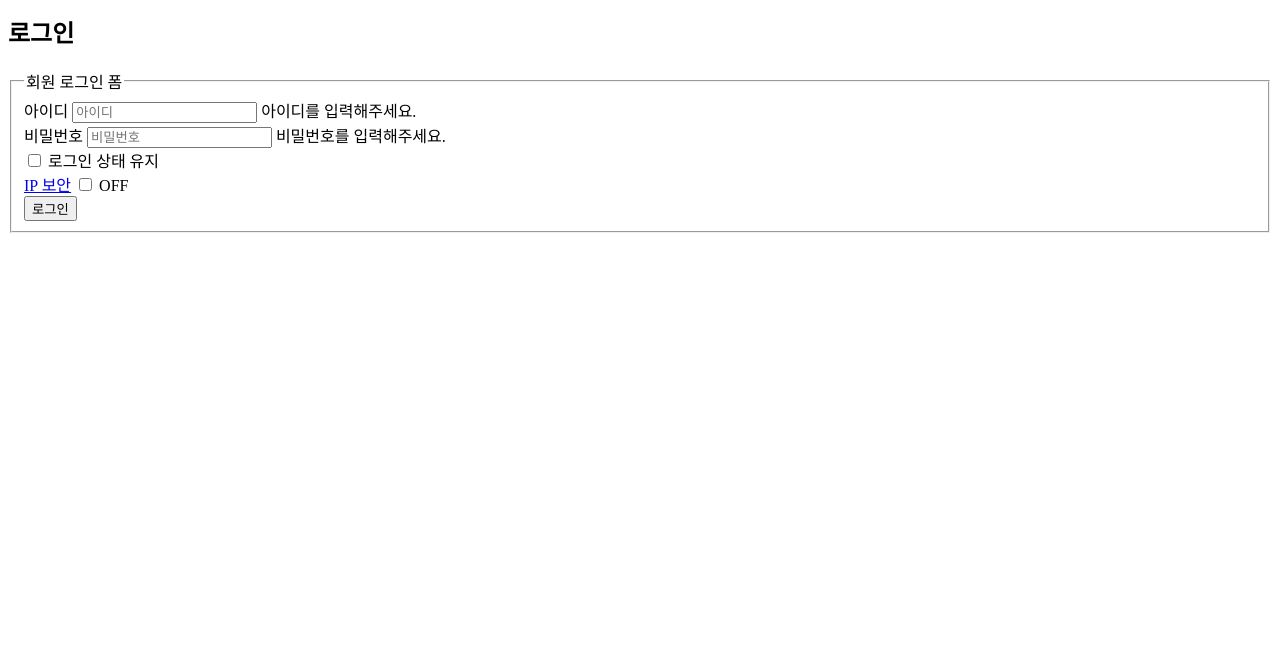
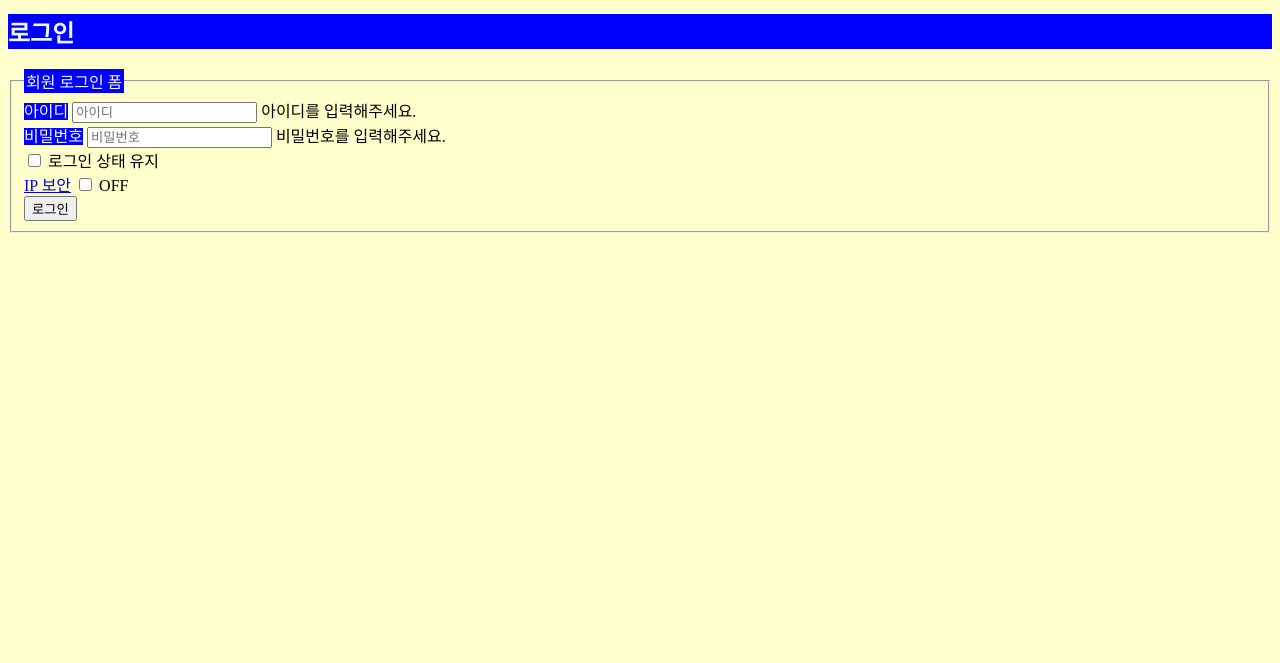
Before and after one commit to h32hoi/naver, a plain HTML site: page index.html in a window 1280 px wide. Shown: the part 137-800 px from the top of the page. Drawn offline with Linux system fonts and the light colour scheme.

Commit message:
css file 연결

```diff
--- /dev/null
+++ b/css/style.css
@@ -0,0 +1,7 @@
+body{
+  background-color: #ffc;
+}
+.a11y-hidden{
+  background: blue;
+  color: aliceblue;
+}
--- a/index.html
+++ b/index.html
@@ -6,6 +6,7 @@
   <meta name="viewport" content="width=device-width, initial-scale=1.0">
   <link rel="shortcut icon" href="./images/favicon.ico" type="image/x-icon">
   <title>네이버 로그인</title>
+  <link rel="stylesheet" href="./css/style.css">
 </head>
 <body>
   <header class="header">
```
